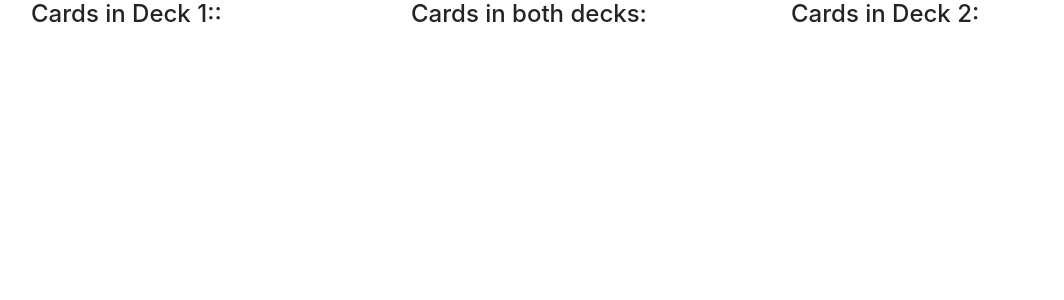
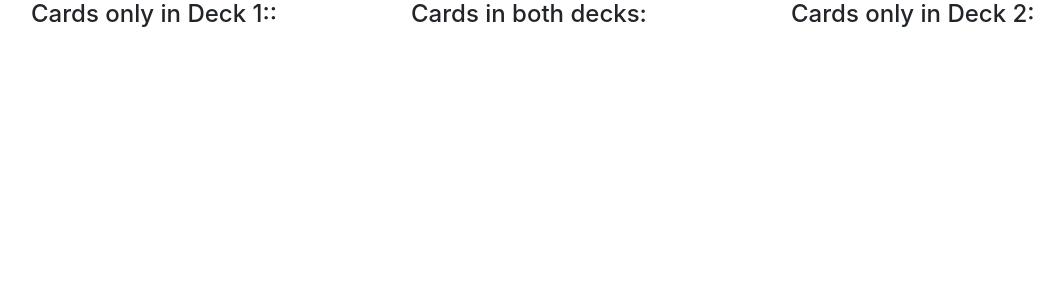
Before and after one commit to liammurphy14/deckcompare-python, a Django app: template compare/templates/compare/index2.html in a window 1280 px wide. Shown: the top 300 px of the page, without its empty margins (54-1118 px from the left). Run offline with Django 3.2, Linux system fonts and the light colour scheme; the template is opened without the code that fills it, so the values that code supplies are empty; some libraries are stand-ins or nearby versions.

Commit message:
Changed cards in deck to cards only in deck

```diff
--- a/compare/templates/compare/index2.html
+++ b/compare/templates/compare/index2.html
@@ -10,7 +10,7 @@
     <div class="container">
       <div class="row">
         <div class="col-sm">
-          <h4>Cards in Deck 1::</h4>
+          <h4>Cards only in Deck 1::</h4>
           <ul class="list-group list-group-flush">
           {% for i in one %}
               <li class="list-group-item">{{ i }}</li>
@@ -26,7 +26,7 @@
           </ul>
         </div>
         <div class="col-sm">
-          <h4>Cards in Deck 2:</h4>
+          <h4>Cards only in Deck 2:</h4>
           <ul class="list-group list-group-flush">
           {% for i in two %}
               <li class="list-group-item">{{ i }}</li>
```
